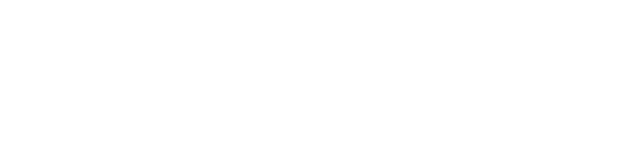
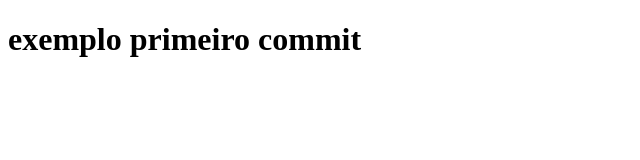
Before and after one commit to GustavoBambu/portfolio-projeto, a plain HTML site: page index.html in a window 1280 px wide. Shown: the whole page, without its empty margins (0-640 px from the left). Drawn offline with Linux system fonts and the light colour scheme.

Commit message:
first commit

```diff
--- a/index.html
+++ b/index.html
@@ -6,6 +6,6 @@
     <title>Portfólio Gustavo</title>
     <link rel="stylesheet" href="style.css">
 <body>
-
+    <h1>exemplo primeiro commit</h1>
 </body>
 </html>
```
Also changed, not shown: 1 other file.
